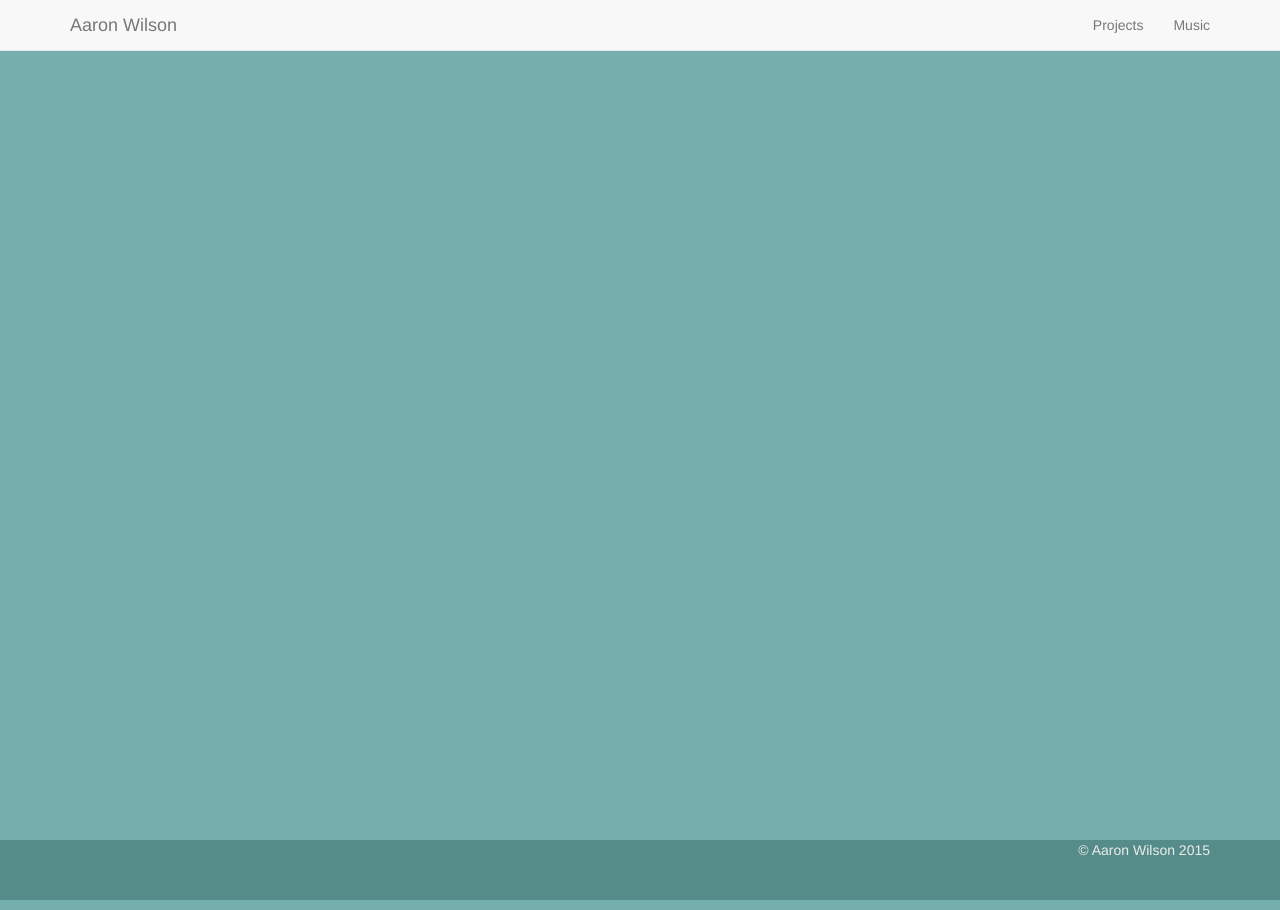
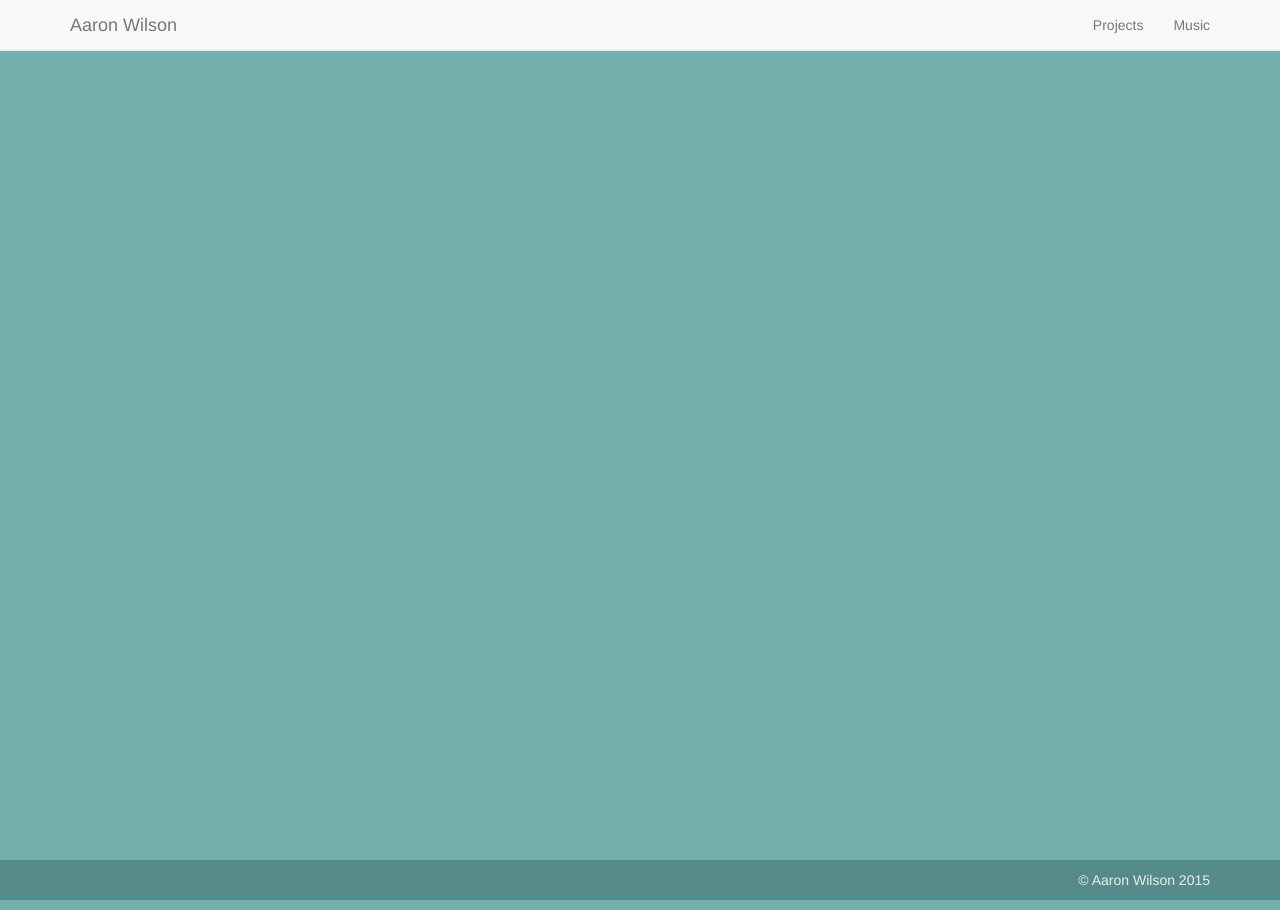
Before and after one commit to aarontwf/limebyte.github.io, a Jekyll site: the page built from index.html, in a window 1280 px wide. Built offline with Jekyll 4.4.1, drawn with Linux system fonts in a browser that asks for light colours; nearby versions of some CDN libraries; the list of posts is cut into pages by our own code.

Commit message:
Update theme.css

```diff
--- a/assets/css/theme.css
+++ b/assets/css/theme.css
@@ -16,7 +16,8 @@ body {
     position: absolute;
     bottom: 0;
     width: 100%;
-    height: 60px;
+    height: 40px;
+    line-height: 40px;
     background: #558C89;
     color: #ECECEA;
 }
```
